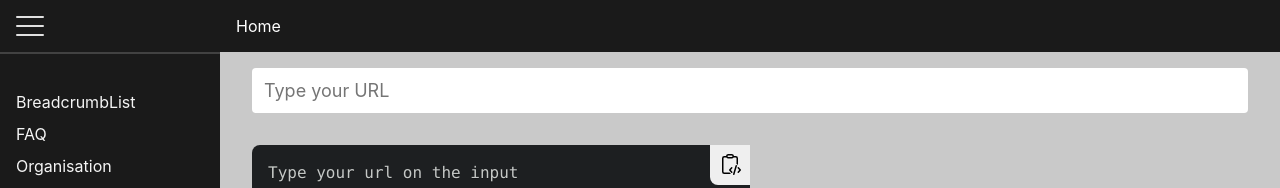
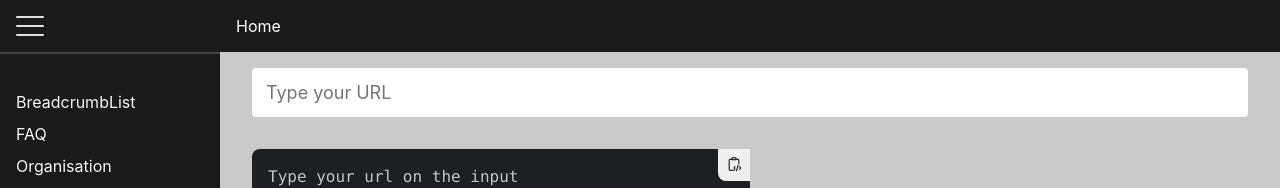
Before and after one commit to RaficraftOnprod/SEO_generator, a Next.js app: page /breadcrumb in a window 1280 px wide. Shown: the top 188 px of the page. Built offline with nearby package versions, Linux system fonts and the light colour scheme.

Commit message:
edit style

```diff
--- a/pages/breadcrumb/Breadcrumb.module.scss
+++ b/pages/breadcrumb/Breadcrumb.module.scss
@@ -23,6 +23,11 @@
   details {
     @include flex(column);
     flex: 1;
+
+    > div {
+      padding: 1rem 0 0 0.5rem;
+      border-top: 1px solid rgba(105, 105, 105, 0.2);
+    }
   }
 
   summary {
@@ -45,24 +50,25 @@
     .clipboard {
       position: absolute;
       right: 0;
-      @include size(2.5rem);
+      @include size(2rem);
       border: none;
       border-bottom-left-radius: 0.5rem;
       cursor: pointer;
       transition: .3s ease;
 
       svg {
-        @include size(1.5rem);
+        @include size(1rem);
         transition: .3 ease;
+        margin: auto;
       }
 
       &:hover {
-        box-shadow: -3px 3px 8px 0px rgba(180, 180, 180, 0.4) inset, 3px -3px 8px 0px rgba(197, 197, 197, 0.4) inset,
+        box-shadow: -3px 3px 4px 0px rgba(180, 180, 180, 0.4) inset, 3px -3px 4px 0px rgba(197, 197, 197, 0.4) inset,
           -2px 2px 4px 0px rgb(87, 87, 87);
         ;
 
         svg {
-          transform: scale(1.05);
+          transform: scale(1.1);
         }
       }
     }
--- a/pages/breadcrumb/index.tsx
+++ b/pages/breadcrumb/index.tsx
@@ -20,8 +20,6 @@ export default function BreadCrumb(): JSX.Element {
   });
 
   const [description, setDescription] = useState<string | false>(false)
-
-
   const [format, setFormat] = useState('javascript');
   const [breadcrumbResult, setBreadcrumbResult] = useState<any>({
     jsonLD: 'Type your url on the input',
@@ -322,7 +320,7 @@ export default function BreadCrumb(): JSX.Element {
         microdata: 'Type your url on the input'
       }
     )
-    dispatch.breadcrumb(jsonLDItem())
+    dispatch.breadcrumb(jsonLDItem(domainName))
   }, [URL, domainName])
 
   useEffect(() => {
--- a/styles/form.scss
+++ b/styles/form.scss
@@ -13,6 +13,13 @@
   input[type=checkbox] {
     @include size(1rem);
     box-sizing: content-box;
+    cursor: pointer;
+  }
+
+  input[type=radio] {
+    @include size(1rem);
+    box-sizing: content-box;
+    cursor: pointer;
   }
 
   &_row {
@@ -40,5 +47,11 @@
     border-radius: 0.25rem;
     border: none;
     font-size: 1.125rem;
+    transition: 0.3s ease;
+    border: 2px solid rgba(63, 105, 160, 0);
+
+    &:hover {
+      border: 2px solid rgb(116, 116, 116);
+    }
   }
 }
```
